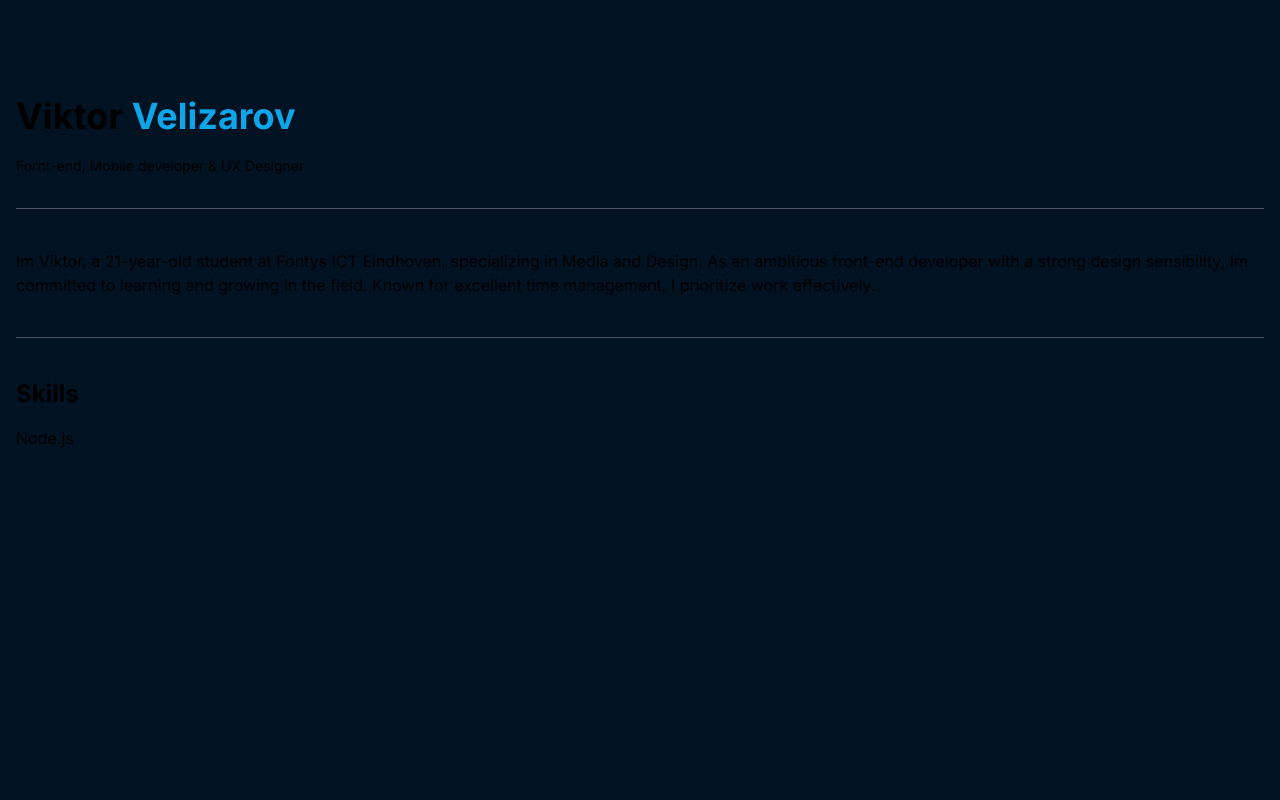
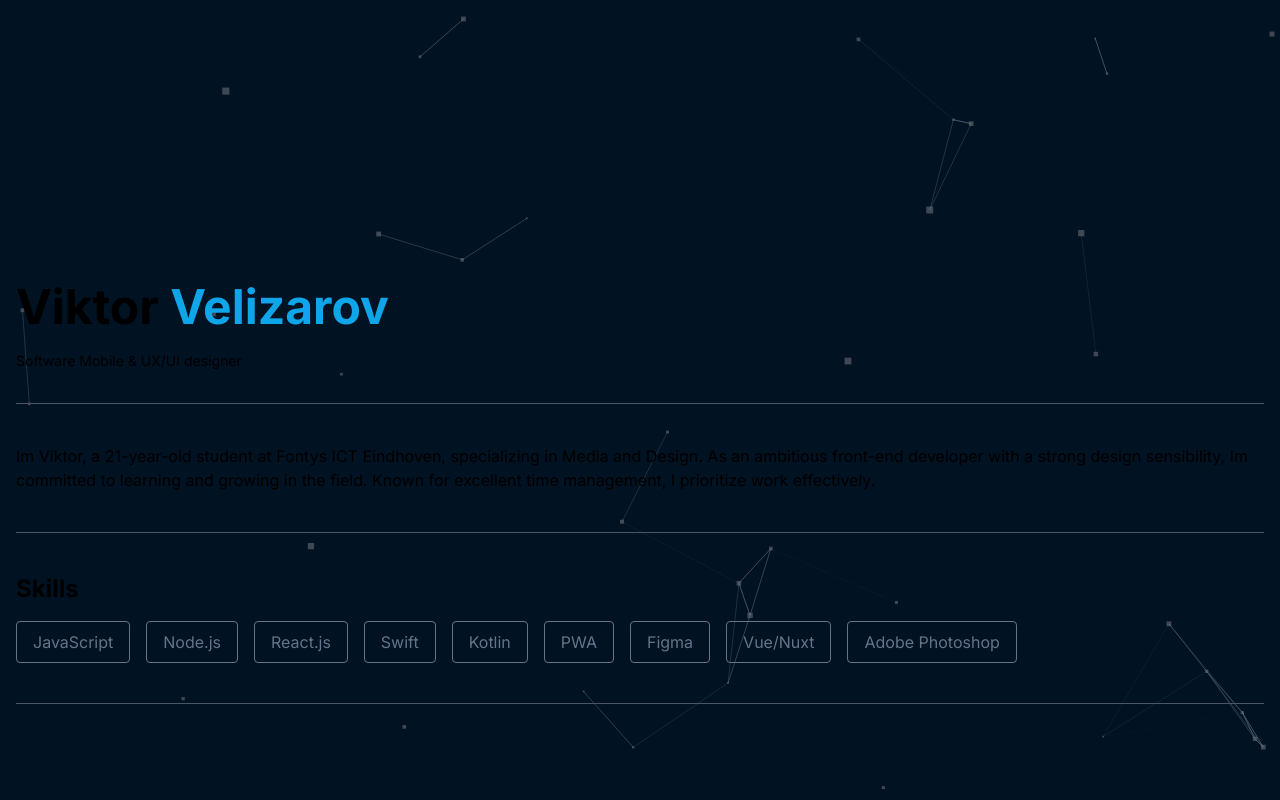
Before and after one commit to Viktor1722/Portfolio-new, a Next.js app: page / in a window 1280 px wide. Built offline with nearby package versions, Linux system fonts and the light colour scheme.

Commit message:
added skills section as well as particles for the background

```diff
--- /dev/null
+++ b/src/app/ParticlesBackground.js
@@ -0,0 +1,114 @@
+import { useEffect, useMemo, useState } from "react";
+import Particles, { initParticlesEngine } from "@tsparticles/react";
+// import { loadAll } from "@/tsparticles/all"; // if you are going to use `loadAll`, install the "@tsparticles/all" package too.
+// import { loadFull } from "tsparticles"; // if you are going to use `loadFull`, install the "tsparticles" package too.
+import { loadSlim } from "@tsparticles/slim"; // if you are going to use `loadSlim`, install the "@tsparticles/slim" package too.
+// import { loadBasic } from "@tsparticles/basic"; // if you are going to use `loadBasic`, install the "@tsparticles/basic" package too.
+
+const ParticlesBackground = () => {
+  const [init, setInit] = useState(false);
+
+  // this should be run only once per application lifetime
+  useEffect(() => {
+    initParticlesEngine(async (engine) => {
+      // you can initiate the tsParticles instance (engine) here, adding custom shapes or presets
+      // this loads the tsparticles package bundle, it's the easiest method for getting everything ready
+      // starting from v2 you can add only the features you need reducing the bundle size
+      //await loadAll(engine);
+      //await loadFull(engine);
+      await loadSlim(engine);
+      //await loadBasic(engine);
+    }).then(() => {
+      setInit(true);
+    });
+  }, []);
+
+  const particlesLoaded = (container) => {
+    console.log(container);
+  };
+
+  const options = useMemo(
+    () => ({
+      background: {
+        color: {
+          value: "",
+        },
+      },
+      fpsLimit: 120,
+      interactivity: {
+        events: {
+          onClick: {
+            enable: false,
+            mode: "push",
+          },
+          onHover: {
+            enable: false,
+            mode: "repulse",
+          },
+        },
+        modes: {
+          push: {
+            quantity: 4,
+          },
+          repulse: {
+            distance: 200,
+            duration: 0.4,
+          },
+        },
+      },
+      particles: {
+        color: {
+          value: "#7b7f85",
+        },
+        links: {
+          color: "#64748b",
+          distance: 150,
+          enable: true,
+          opacity: 0.5,
+          width: 1,
+        },
+        move: {
+          direction: "none",
+          enable: true,
+          outModes: {
+            default: "out",
+          },
+          random: false,
+          speed: 3,
+          straight: false,
+        },
+        number: {
+          density: {
+            enable: true,
+          },
+          value: 80,
+        },
+        opacity: {
+          value: 0.5,
+        },
+        shape: {
+          type: "square",
+        },
+        size: {
+          value: { min: 1, max: 5 },
+        },
+      },
+      detectRetina: true,
+    }),
+    []
+  );
+
+  if (init) {
+    return (
+      <Particles
+        id="tsparticles"
+        particlesLoaded={particlesLoaded}
+        options={options}
+      />
+    );
+  }
+
+  return <></>;
+};
+
+export default ParticlesBackground;
--- a/src/app/page.js
+++ b/src/app/page.js
@@ -1,17 +1,18 @@
+"use client";
 import Image from "next/image";
+import ParticlesBackground from "./ParticlesBackground";
 
 export default function Home() {
   return (
     <main className="flex min-h-screen flex-col items-center justify-between p-4 bg-navy-blue ">
-      <div className="z-5 mx-auto">
+      <ParticlesBackground />
+      <div className="z-5 mx-auto z-0">
         <div className="container mx-auto m-20">
           <header className="max-w-screen-sm o">
-            <h1 className="text-4xl font-bold three-d-text">
+            <h1 className="text-5xl font-bold three-d-text">
               Viktor <span className="text-sky-500">Velizarov</span>
             </h1>
-            <p className="text-sm mt-5">
-              Fornt-end, Mobile developer & UX Designer
-            </p>
+            <p className="text-sm mt-5">Software Mobile & UX/UI designer</p>
           </header>
           <br />
           <hr className="border-t border-gray-600 my-2"></hr>
@@ -30,9 +31,40 @@ export default function Home() {
             <h2 className="text-2xl font-bold text-start three-d-text">
               Skills
             </h2>
-            <div className="flex flex-row mt-4">
-              <span>Node.js</span>
+            <div className="flex flex-wrap flex-row mt-4 gap-4">
+              <span className="text-slate-500 rounded border px-4 py-2 border-slate-500">
+                JavaScript
+              </span>
+              <span className="text-slate-500 rounded border px-4 py-2 border-slate-500">
+                Node.js
+              </span>{" "}
+              <span className="text-slate-500 rounded border px-4 py-2 border-slate-500">
+                React.js
+              </span>{" "}
+              <span className="text-slate-500 rounded border px-4 py-2 border-slate-500">
+                Swift
+              </span>{" "}
+              <span className="text-slate-500 rounded border px-4 py-2 border-slate-500">
+                Kotlin
+              </span>{" "}
+              <span className="text-slate-500 rounded border px-4 py-2 border-slate-500">
+                PWA
+              </span>{" "}
+              <span className="text-slate-500 rounded border px-4 py-2 border-slate-500">
+                Figma
+              </span>{" "}
+              <span className="text-slate-500 rounded border px-4 py-2 border-slate-500">
+                Vue/Nuxt
+              </span>
+              <span className="text-slate-500 rounded border px-4 py-2 border-slate-500">
+                Adobe Photoshop
+              </span>
             </div>
+          </section>
+          <hr className="border-t border-gray-600 my-2"></hr>
+
+          <section id="projects" className="my-10">
+            <div></div>
           </section>
         </div>
       </div>
```
Also changed, not shown: package.json (+7 -4 lines), 1 other file (tests, documents, lock files or other folders).
